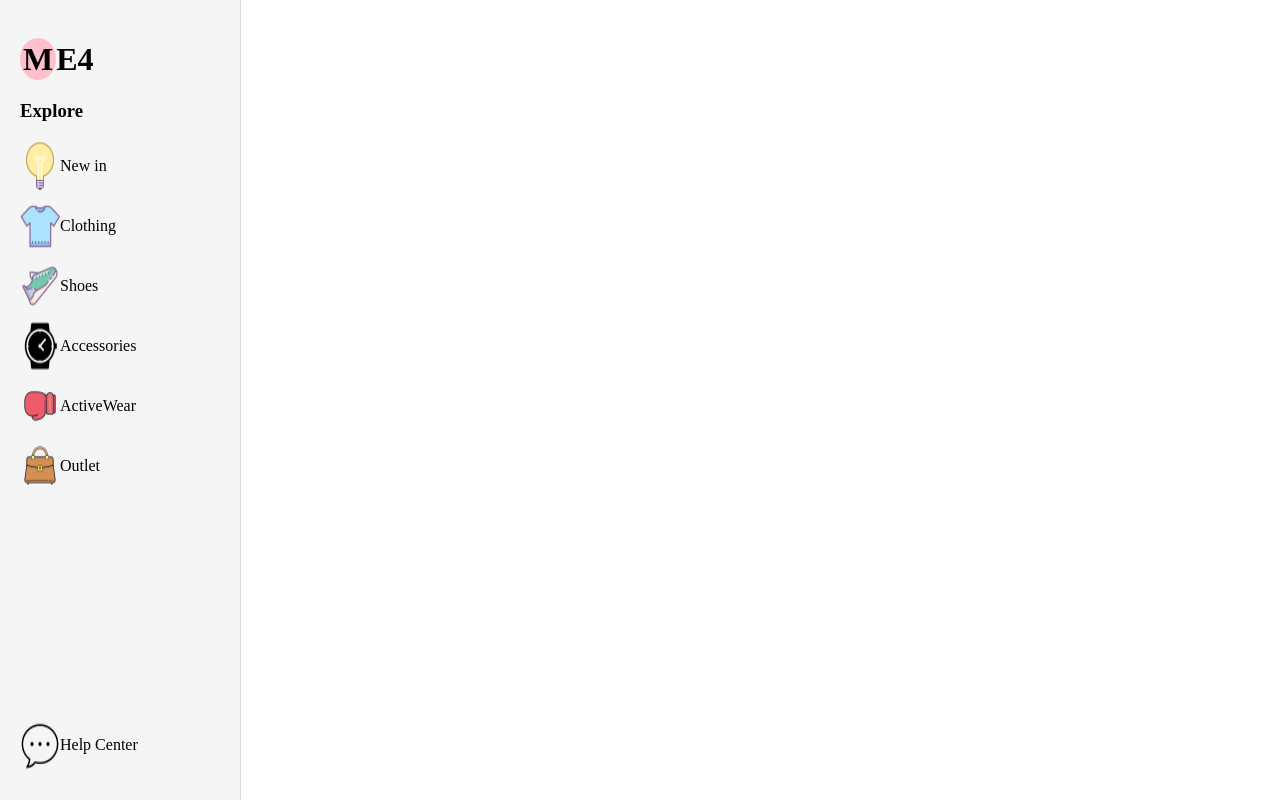
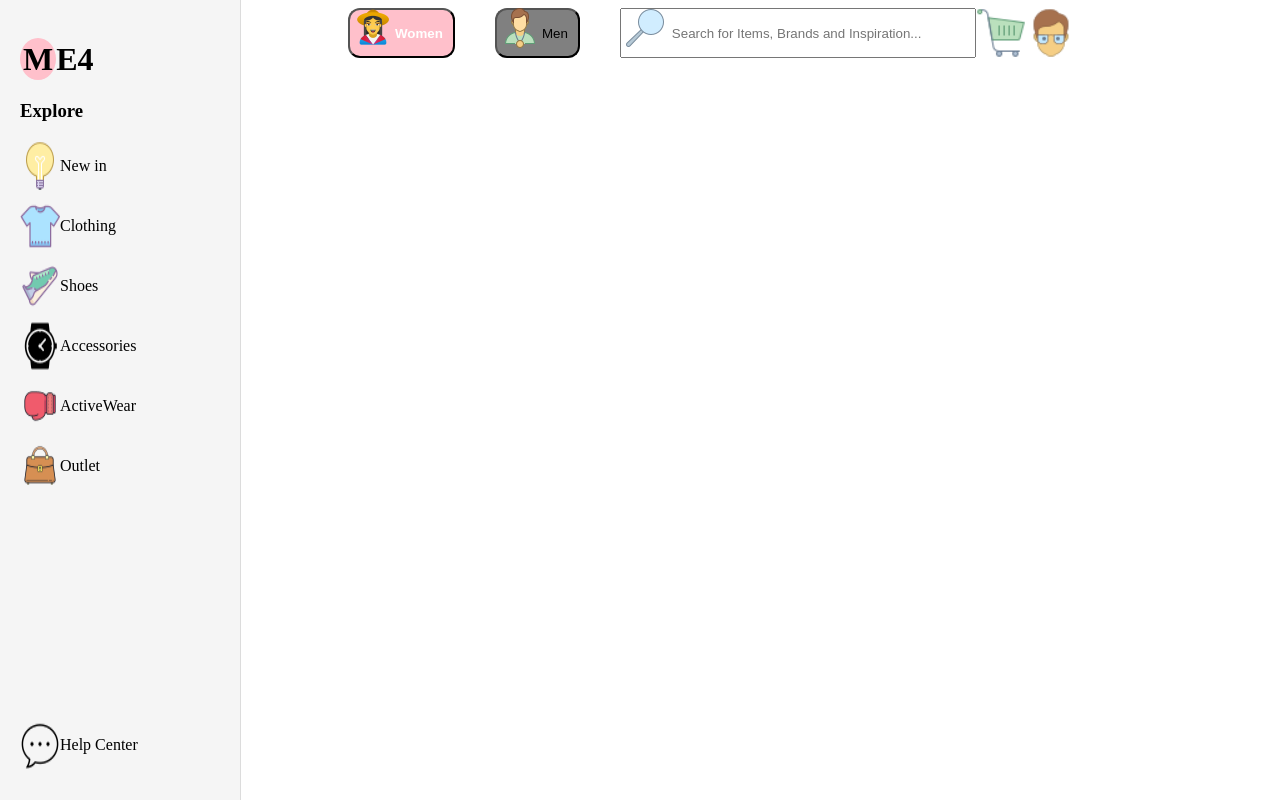
Before and after one commit to BlondJakupi/ME4, a plain HTML site: page index.html in a window 1280 px wide. Drawn offline with Linux system fonts and the light colour scheme.

Commit message:
Add files via upload

```diff
--- a/index.css
+++ b/index.css
@@ -20,3 +20,51 @@
     border-radius: 50%;
     padding: 3px;
 }
+body{
+    padding-left: 300px;
+    padding-right: 200px;
+}
+.topnav1{
+    display: flex;
+
+    justify-content: space-between;
+    align-items: center;
+}
+.topnav2{
+    display: flex;
+    width: 150px;
+    justify-content: space-between;
+}
+.topnav{
+    display: flex;
+    justify-content: space-around;
+}
+.relative{
+    position: relative;
+    left: 45px;
+}
+button{
+   padding: 10px 10px 10px 45px;
+   height: 50px;
+   border-radius: 12px;
+}
+input{
+
+        padding-left: 50px;
+        width: 300px;
+}
+.topnav3{
+    display: flex;
+    justify-content: space-between;
+}
+.input{
+    display: flex;
+}
+.b1{
+    background-color: pink;
+    color: white;
+    font-weight: 600;
+}
+.b2{
+    background-color: gray;
+}
--- a/index.html
+++ b/index.html
@@ -41,5 +41,28 @@
             <p>Help Center</p>
         </div>
     </div>
+    <div class="topnav">
+        <div class="topnav1">
+           <div class="topnav3">
+            <div class="topnav3">
+                <div class="relative"><img src="women.png"></div>
+                <button class="b1">Women</button>
+              </div>
+               <div class="topnav3">
+                <div class="relative"><img src="men.png"></div>
+                <button class="b2">Men</button>
+               </div>
+           </div>
+        </div>
+        <div class="input">
+            <div class="relative"><img src="search.png"></div>
+            <input type="text" placeholder="Search for Items, Brands and Inspiration...">
+           </div>
+
+        <div class="topnav2">
+            <img src="cart.png">
+            <img src="director.png">
+        </div>
+    </div>
 </body>
 </html>
```
Also changed, not shown: cart.png (added), director.png (added), men.png (added), search.png (added), women.png (added).
